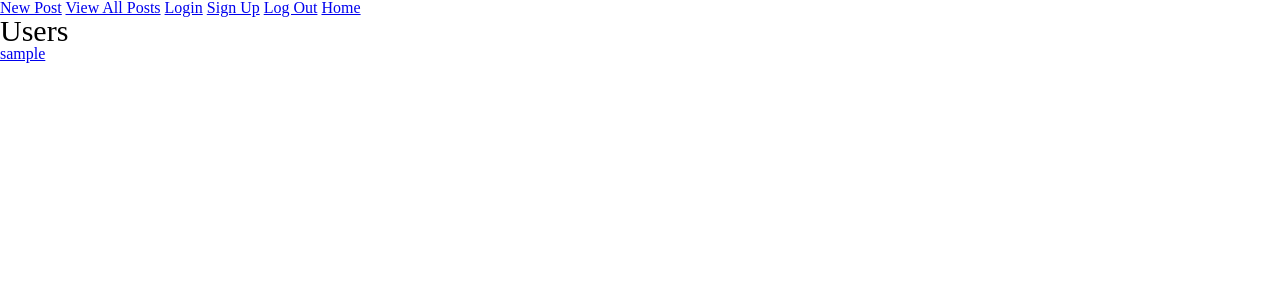
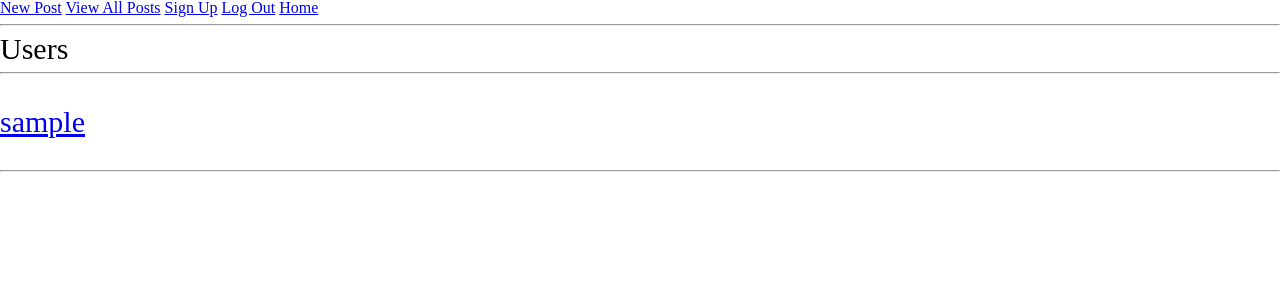
Before and after one commit to MeyerMichael10/blogz, a Flask app: page / in a window 1280 px wide. Shown: the top 300 px of the page. Run offline with Flask 2, Linux system fonts and the light colour scheme; the visitor is signed in with stand-in values (Sample User, id 1); data comes from the database, SQL or seed files in the repository.

Commit message:
finished css

```diff
--- a/main.py
+++ b/main.py
@@ -104,6 +104,7 @@ def login():
         else:
             flash('User does not exist', 'error')
 
+
     return render_template('login.html')
 
 @app.route('/signup', methods=['POST', 'GET'])
--- a/static/styles/stylesheet.css
+++ b/static/styles/stylesheet.css
@@ -1,6 +1,10 @@
 #viewpost_title {
     text-align: center;
-    font-size: 30px;
+    font-size: 40px;
+}
+
+#viewpost_body {
+    font-size: 20px
 }
 
 h2 {
@@ -12,14 +16,41 @@ div {
 }
 
 #blog_title {
-    font-size: 20px;
+    font-size: 40px;
+    padding-bottom: 10px;
 }
 
 #blog_post {
     text-align: center;
+    padding-top: 45px;
+    padding-bottom: 45px;
+    font-size: 20px;
 }
 
 #written_by {
     font-style: italic;
     font-size: 15px;
+    padding-top: 20px;
 }
+
+#username {
+    padding-top: 25px;
+    padding-bottom: 25px;
+    font-size: 30px;
+}
+
+#page_title {
+    padding-bottom: 25px;
+    font-size: 30px
+}
+
+hr {
+    display: block;
+    margin-before: 0.5em;
+    margin-after: 0.5em;
+    margin-start: auto;
+    margin-end: auto;
+    overflow: hidden;
+    border-style: inset;
+    border-width: 1px;
+}
--- a/templates/base.html
+++ b/templates/base.html
@@ -8,7 +8,9 @@
 <header>
     <a href='/newpost' class='nav_button'>New Post</a>
     <a href='/blog' class='nav_button'>View All Posts</a>
-    <a href='/login' class='nav_button'>Login</a>
+    {% if 'username' not in session %}
+        <a href='/login' class='nav_button'>Login</a>
+    {% endif %}
     <a href='/signup' class='nav_button'>Sign Up</a>
     <a href='/logout' class='nav_button'>Log Out</a>
     <a href='/' class='nav_button'>Home</a>
@@ -18,6 +20,7 @@
             <li class="{{category}}">{{message}}</li>
         {% endfor %}
     {% endwith %}
+    <hr>
 </header>
 <body>
 
--- a/templates/blogs.html
+++ b/templates/blogs.html
@@ -2,7 +2,8 @@
 
 {% block content %}
 
-        <h1>Blogs</h1>
+        <h1 id='page_title'>Blogs</h1>
+        <hr>
             {% for post in posts %}
                 <div id='blog_post'>
                    <h2> <a href='/blog?id={{post.id}}' id='blog_title'>{{post.title}}</a></h2>
@@ -12,5 +13,6 @@
                             <p id='written_by'>Written by <a href='/blog?user={{post.owner_id}}'>{{post.owner}}</a></p>
 
                 </div>
+                <hr>
         {% endfor %}
 {% endblock %}
--- a/templates/index.html
+++ b/templates/index.html
@@ -1,10 +1,12 @@
 {% extends "base.html" %}
 
     {% block content %}
-    <h2>Users</h2>
+    <h2 id='post_title'>Users</h2>
+    <hr>
         <ul>
         {% for user in users %}
-            <a href='/blog?user={{user.id}}'><li>{{user.username}}</li></a>
+           <li id='username'> <a href='/blog?user={{user.id}}' id='user_link'>{{user.username}}</a></li>
+        <hr>
         {% endfor %}
         </ul>
     {% endblock %}
--- a/templates/login.html
+++ b/templates/login.html
@@ -1,8 +1,10 @@
 {% extends "base.html" %}
 
 {% block content %}
-<h1>Log in!</h1>
+<h1 id='page_title'>Log in!</h1>
+<hr>
 <p>If you don't have an account, you may <a href="/signup">register</a> for one</p>
+<hr>
 <form action="/login" method="post">
     <table>
         <tr>
@@ -19,5 +21,6 @@
         </tr>
     </table>
     <input type="submit" value="Login">
+
 </form>
 {% endblock %}
--- a/templates/signup.html
+++ b/templates/signup.html
@@ -1,7 +1,8 @@
 {% extends "base.html" %}
 
 {% block content %}
-<h1>Sign up for Blogz!</h1>
+<h1 id='page_title'>Sign up for Blogz!</h1>
+<hr>
 <form action="/signup" method="post">
     <table>
         <tr>
--- a/templates/user_blogs.html
+++ b/templates/user_blogs.html
@@ -2,12 +2,14 @@
 
 {% block content %}
 
-        <h1>Blogs</h1>
+        <h1 id='page_title'>Blogs</h1>
+        <hr>
             {% for post in posts %}
                 <div id='blog_post'>
                     <h2><a href='/blog?id={{post.id}}' id='blog_title'>{{post.title}}</a></h2></a>
                     <p id='blog_body'>{{post.body}}</p>
                     <p id='written_by'>Written by <a href='/blog?id={{post.owner_id}}'>{{post.owner}}</a></p>
                 </div>
+                <hr>
         {% endfor %}
 {% endblock %}
--- a/templates/viewblog.html
+++ b/templates/viewblog.html
@@ -2,6 +2,8 @@
 
 {% block content %}
 <h3 id='viewpost_title'>{{blog.title}}</h3>
+<hr>
 <p id='viewpost_body'>{{blog.body}}</p>
 <p id='written_by'>Written by <a href='/blog?user={{blog.owner_id}}'>{{blog.owner}}</a></p>
+<hr>
 {% endblock %}
```
Also changed, not shown: templates/newpost.html (+5 -2 lines).
